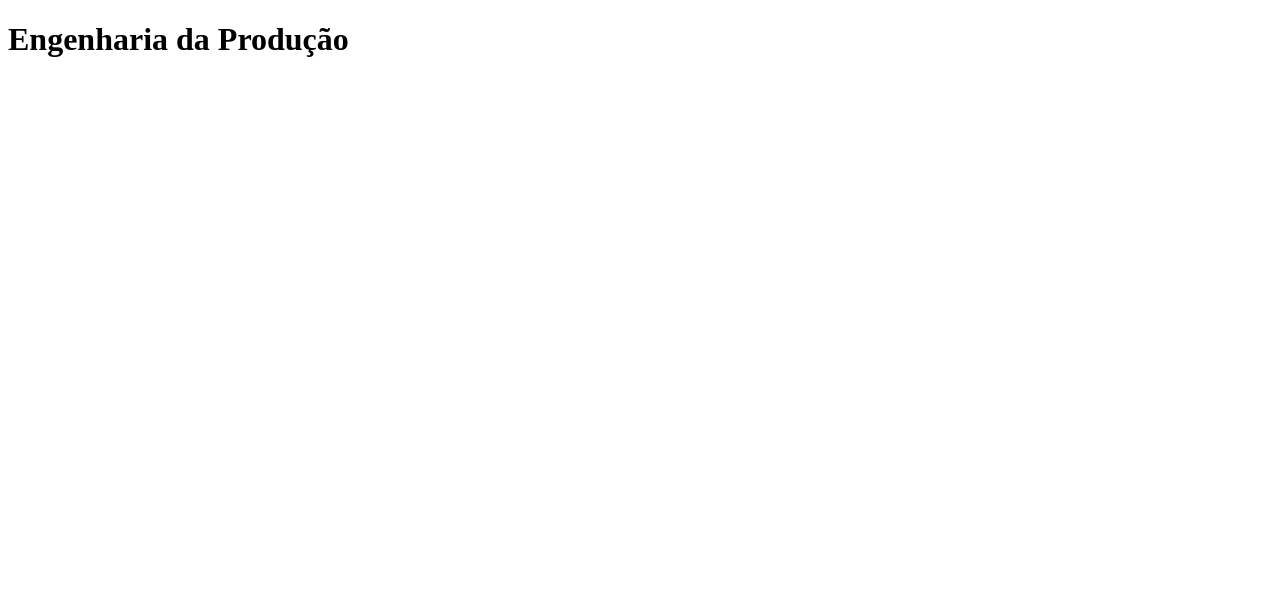
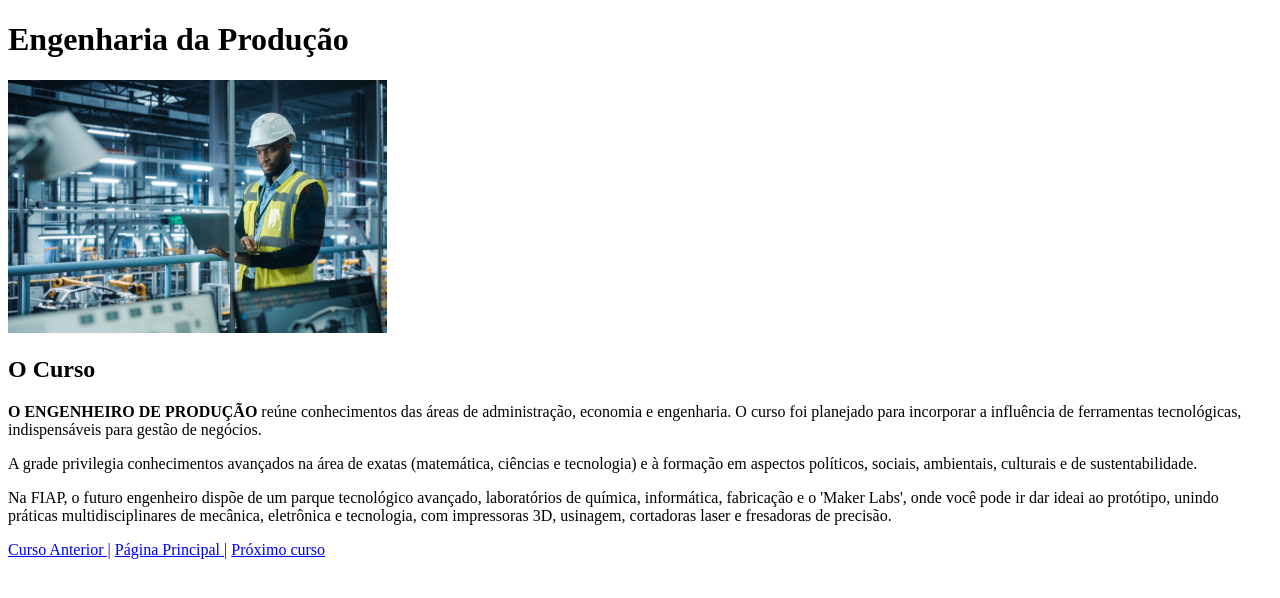
Before and after one commit to SunaUezuri/cp1Front, a plain HTML site: page cp1/cursos/engenharia-da-producao.html in a window 1280 px wide. Drawn offline with Linux system fonts and the light colour scheme.

Commit message:
Página de engenharia da produção completa e correção em links

```diff
--- a/cp1/cursos/engenharia-da-producao.html
+++ b/cp1/cursos/engenharia-da-producao.html
@@ -9,8 +9,36 @@
     <div id="container">
       <header id="cabecalho">
         <h1>Engenharia da Produção</h1>
-        <img src="" alt="" />
+        <img
+          src="../img/engenheiro-da-producao.jpeg"
+          alt="Homem usando o notebook"
+          width="30%"
+        />
+        <h2>O Curso</h2>
+        <p>
+          <b>O ENGENHEIRO DE PRODUÇÃO</b> reúne conhecimentos das áreas de
+          administração, economia e engenharia. O curso foi planejado para
+          incorporar a influência de ferramentas tecnológicas, indispensáveis
+          para gestão de negócios.
+        </p>
+        <p>
+          A grade privilegia conhecimentos avançados na área de exatas
+          (matemática, ciências e tecnologia) e à formação em aspectos
+          políticos, sociais, ambientais, culturais e de sustentabilidade.
+        </p>
+        <p>
+          Na FIAP, o futuro engenheiro dispõe de um parque tecnológico avançado,
+          laboratórios de química, informática, fabricação e o 'Maker Labs',
+          onde você pode ir dar ideai ao protótipo, unindo práticas
+          multidisciplinares de mecânica, eletrônica e tecnologia, com
+          impressoras 3D, usinagem, cortadoras laser e fresadoras de precisão.
+        </p>
       </header>
     </div>
+    <footer id="rodape">
+      <a href="./engenharia-da-computacao.html">Curso Anterior |</a>
+      <a href="../index.html">Página Principal |</a>
+      <a href="#">Próximo curso</a>
+    </footer>
   </body>
 </html>
```
Also changed, not shown: cp1/cursos/adm.html (+1 -1 lines), cp1/cursos/ads.html (+1 -1 lines), cp1/cursos/engenharia-da-computacao.html (+1 -1 lines).
